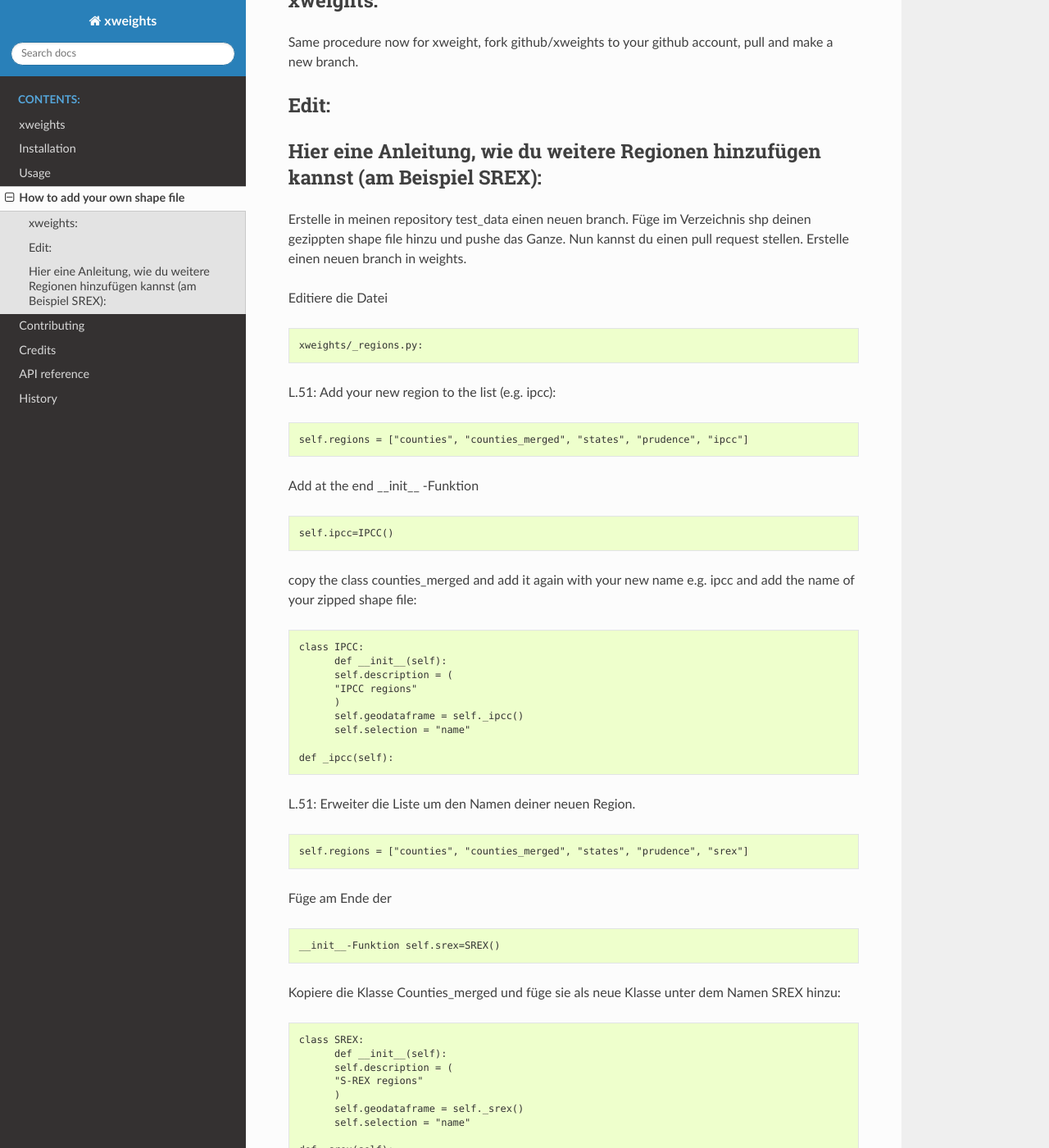
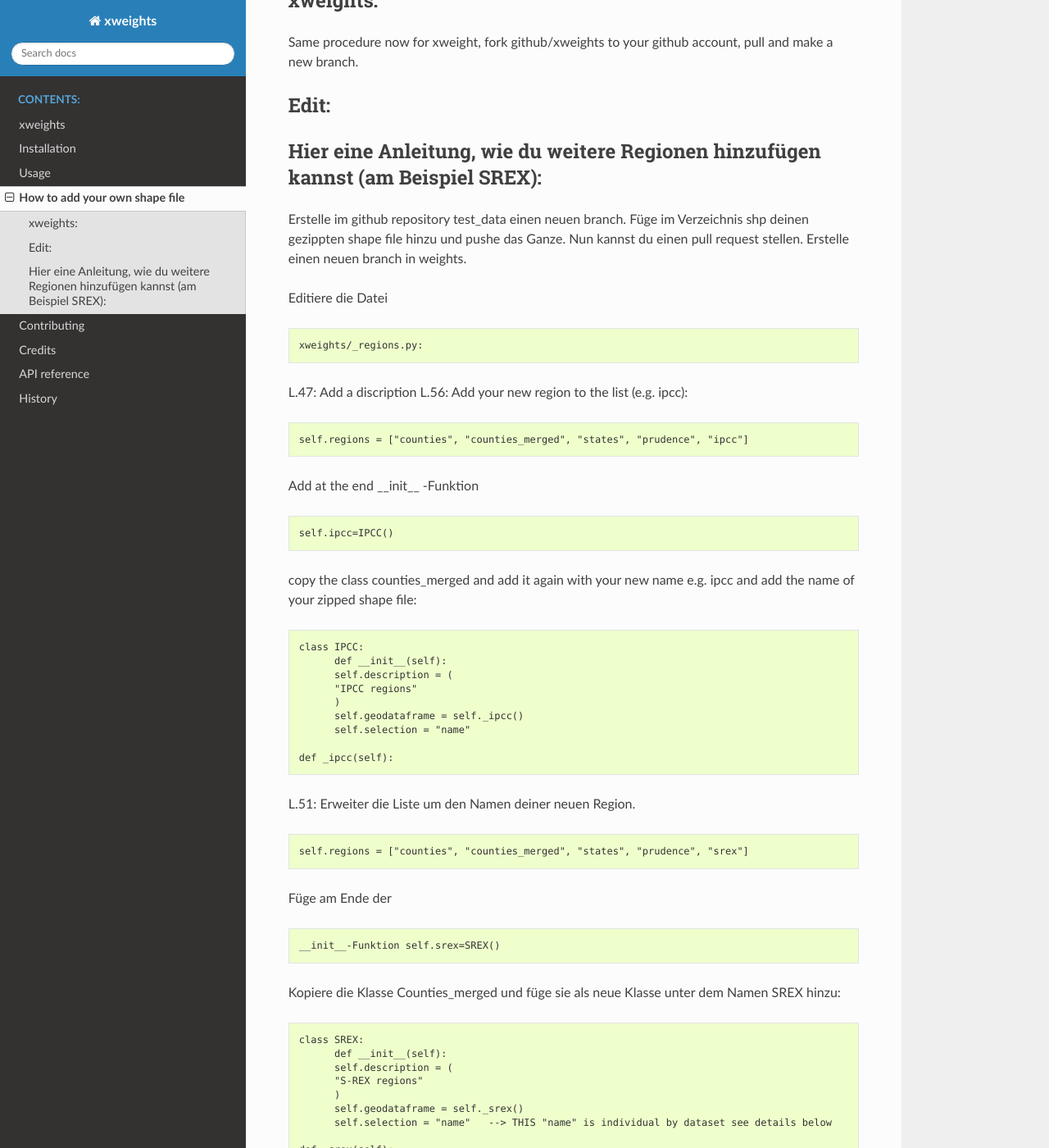
Before and after one commit to climate-service-center/xweights, a Sphinx documentation site: the page built from docs/newshapefile.rst, in a window 1280 px wide and 1400 px high, scrolled down 440 px. Shown: the whole window at 82% size. Built offline with Sphinx 7.4.7 and the Read the Docs theme 3.1.0, drawn with Linux system fonts in a browser that asks for light colours; pages that are not in the unit, such as notebooks, are missing from menus; some of the changed text lies outside the part shown.

Commit message:
Update newshapefile.rst

```diff
--- a/docs/newshapefile.rst
+++ b/docs/newshapefile.rst
@@ -32,7 +32,7 @@
 Hier eine Anleitung, wie du weitere Regionen hinzufügen kannst (am Beispiel SREX):
 ..................................................................................
 
-Erstelle in meinen repository test_data einen neuen branch.
+Erstelle im github repository test_data einen neuen branch.
 Füge im Verzeichnis shp deinen gezippten shape file hinzu und pushe das Ganze.
 Nun kannst du einen pull request stellen.
 Erstelle einen neuen branch in weights.
@@ -42,7 +42,8 @@
 .. code-block:: console
 
 		xweights/_regions.py:
-L.51: Add your new region to the list (e.g. ipcc):
+L.47: Add a discription
+L.56: Add your new region to the list (e.g. ipcc):
 
 .. code-block:: console
 
@@ -90,7 +91,7 @@
 		      "S-REX regions"
 		      )
 		      self.geodataframe = self._srex()
-		      self.selection = "name"
+		      self.selection = "name"   --> THIS "name" is individual by dataset see details below
 
 		def _srex(self):
 		    url_base = (
@@ -103,7 +104,7 @@
                     url,
                     known_hash="2ca82af334aee2afdcce4799d5cc1ce50ce7bd0710c9ec39e6378519df60ad7a", # noqa
                      )
-                    return _get_geodataframe(shape_zip, name="IPCCv4")
+                    return _get_geodataframe(shape_zip, name="IPCCv4") --> This can be chosen by yourself
 
 
 
@@ -121,3 +122,17 @@
 .. code-block:: console
 
 		xweights which_regions
+
+If you like to determine the name of the column, wher your subregions are store:
+
+.. code-block:: console
+
+        import geopandas as gpd
+        #  open shape file
+        shapefile_path = 'path/file.shp'
+        gdf = gpd.read_file(shapefile_path)
+
+        # Display the column names
+        print(gdf.columns)
+
+You can play around with your shape file in the Notebook of this repository
```
